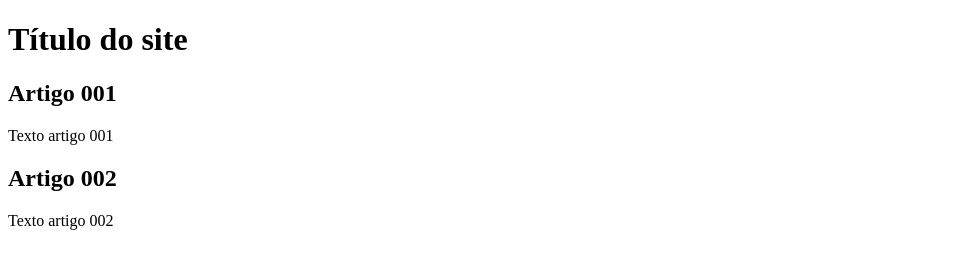
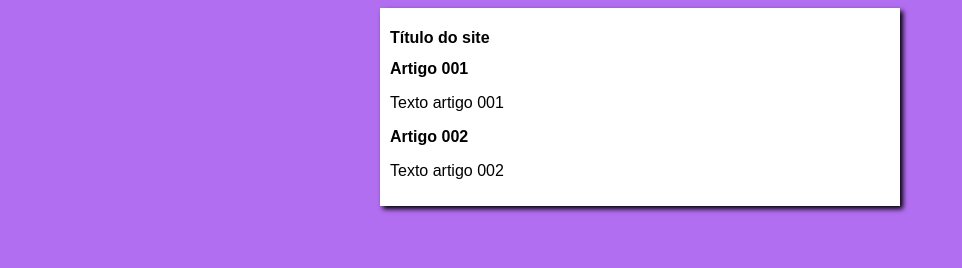
Before and after one commit to adlerholanda/projeto-site, a plain HTML site: page index.html in a window 1280 px wide. Shown: the whole page, without its empty margins (0-962 px from the left). Drawn offline with Linux system fonts and the light colour scheme.

Commit message:
iNICIEI O DESIGN

```diff
--- a/index.html
+++ b/index.html
@@ -4,6 +4,7 @@
     <meta charset="UTF-8">
     <meta name="viewport" content="width=device-width, initial-scale=1.0">
     <title>Título do site</title>
+    <link rel="stylesheet" href="styles/styles.css">
 </head>
 <body>
     <main>
--- /dev/null
+++ b/styles/styles.css
@@ -0,0 +1,17 @@
+* {
+    font-family: Arial, Helvetica, sans-serif;
+    font-size: 16px;
+}
+
+body {
+    background-color: rgb(178, 110, 241);
+
+}
+
+main {
+    background-color: white;
+    width: 500px;
+    margin: auto;
+    padding: 10px;
+    box-shadow: 3px 3px 5px rgb(0, 0, 0.473);
+}
```
